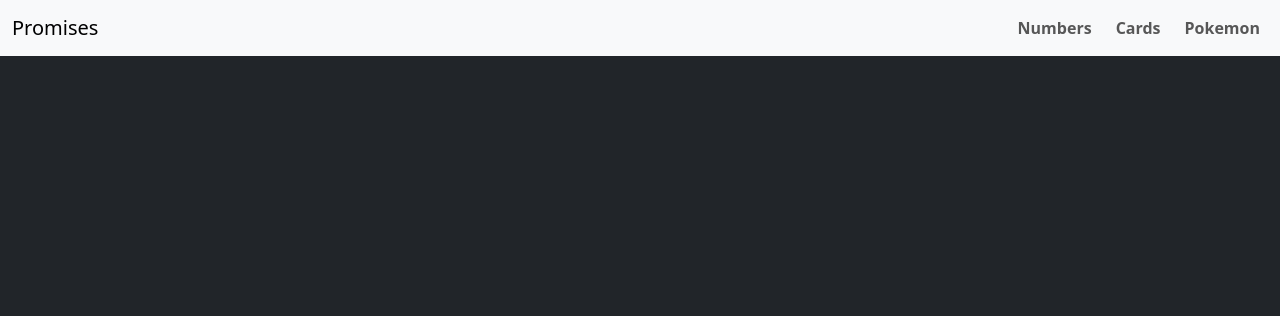
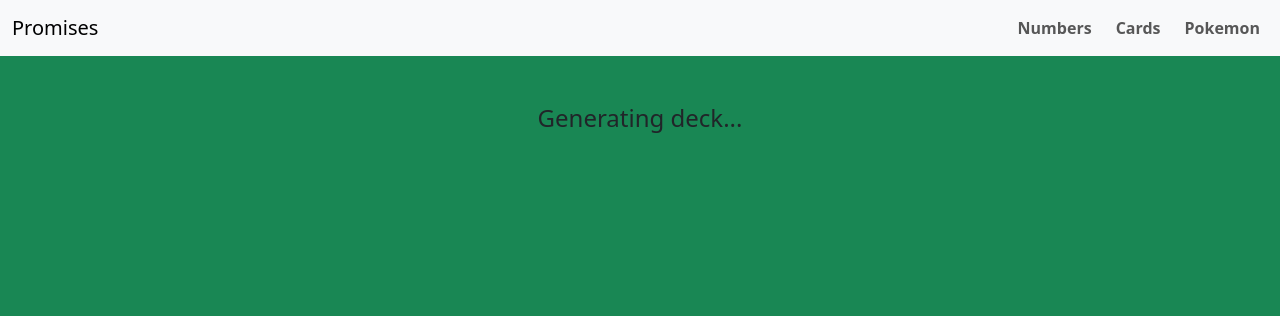
Before and after one commit to jvill171/promises, a Flask app: page /cards in a window 1280 px wide. Shown: the top 316 px of the page. Run offline with Flask 3, Linux system fonts and the light colour scheme; some libraries are stand-ins or nearby versions.

Commit message:
Completed cards page

```diff
--- a/static/cards.js
+++ b/static/cards.js
@@ -0,0 +1,63 @@
+const baseURL = 'https://deckofcardsapi.com/api/deck';
+
+// 1
+axios.get(`${baseURL}/new/draw`)
+    .then(res =>{
+        let {suit, value} = res.data.cards[0]
+        console.log(`${value.toLowerCase()} of ${suit.toLowerCase()}`)
+    })
+
+// 2
+let cards = []
+axios.get(`${baseURL}/new/draw`)
+.then(res =>{
+    let deck_id = res.data.deck_id
+    cards.push(res.data.cards[0])
+    return axios.get(`${baseURL}/${deck_id}/draw`)
+})
+.then(res =>{
+    cards.push(res.data.cards[0])
+    for(c of cards){
+        console.log(`${c.value.toLowerCase()} of ${c.suit.toLowerCase()}`)
+    }
+})
+
+// 3
+let deck_id = null;
+let $btn = $("button")
+let $load = $(".load-msg")
+let $end = $(".end-msg")
+let $drawnArea = $('.drawn-area')
+
+axios.get(`${baseURL}/new/shuffle`)
+    .then(res=>{
+        deck_id = res.data.deck_id
+        // Display button after deck has been returned from API
+        $load.hide()
+        $btn.show()
+    })
+
+$btn.on('click', () =>{
+    axios.get(`${baseURL}/${deck_id}/draw/`)
+        .then(res =>{
+            let cardImg = res.data.cards[0].image;
+
+            let randX = Math.random() * 40 - 20;
+            let randY = Math.random() * 40 - 20;
+            let randAngle = Math.random() * 90 - 45;
+
+            // Add image of card to $drawnArea
+            $drawnArea.append(
+                $('<img>', {
+                    src: cardImg,
+                    css: {
+                        transform: `translate(${randX}px, ${randY}px) rotate(${randAngle}deg)`
+                    }
+                })
+            )
+        })
+        .catch(err =>{
+            console.log(err)
+            $end.show()
+        })
+})
--- a/static/styles.css
+++ b/static/styles.css
@@ -0,0 +1,10 @@
+.drawn-area > *{
+    position: absolute;
+    left:0;
+    right: 0;
+    margin:auto
+}
+
+.cards-btn, .end-msg{
+    display:none
+}
--- a/templates/cards.html
+++ b/templates/cards.html
@@ -1,7 +1,18 @@
 {% extends 'base.html' %}
 {% block title %}Deck of Cards{% endblock %}
 
-{% block content %}
+
+{% block body %}
+<body class="bg-success text-dark">
 {% endblock %}
 
-{% block scripts %} {% endblock %}
+{% block content %}
+    <h4 class="load-msg">Generating deck...</h4>
+    <h4 class="end-msg">End of deck reached!</h4>
+    <button class="cards-btn btn btn-lg btn-warning mb-5 text-dark">Draw Card</button>
+    <div class="drawn-area mt-5"></div>
+{% endblock %}
+
+{% block scripts %}
+    <script src="/static/cards.js"></script>
+{% endblock %}
```
